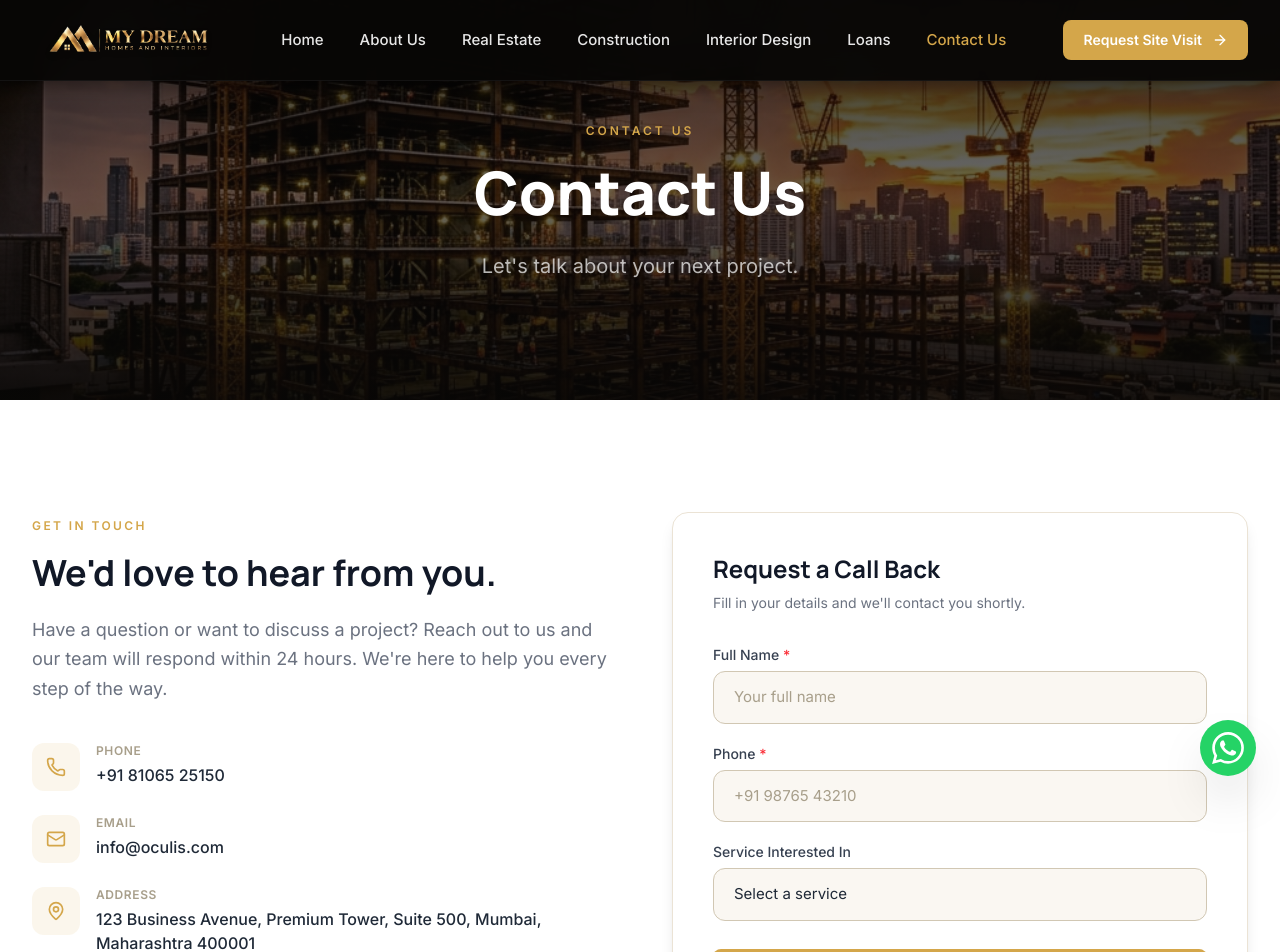
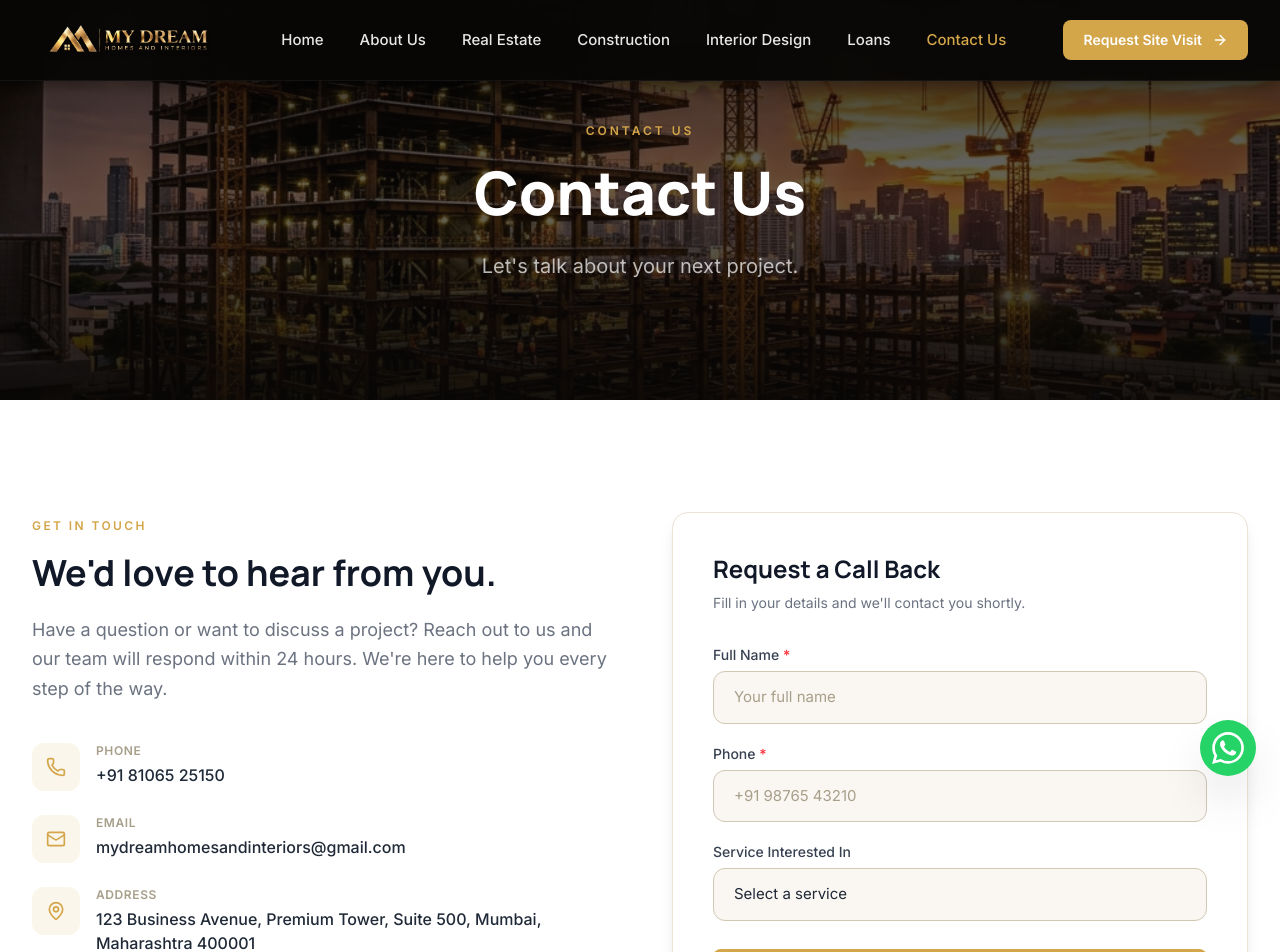
Before and after one commit to Mahesh0237/ManiRealestatewebsite, a React (Vite) app: page /contact in a window 1280 px wide. Shown: the top 952 px of the page. Built offline with nearby package versions, Linux system fonts and the light colour scheme.

Commit message:
newupdates

```diff
--- a/src/components/layout/Footer.tsx
+++ b/src/components/layout/Footer.tsx
@@ -22,7 +22,7 @@ export default function Footer() {
 
   const socialLinks = [
     { icon: FacebookIcon, href: '#', label: 'Facebook' },
-    { icon: InstagramIcon, href: '#', label: 'Instagram' },
+    { icon: InstagramIcon, href: 'https://www.instagram.com/my_dream_homes_and_interiors', label: 'Instagram' },
     { icon: LinkedInIcon, href: '#', label: 'LinkedIn' },
     { icon: YoutubeIcon, href: '#', label: 'YouTube' },
   ];
--- a/src/data/content.ts
+++ b/src/data/content.ts
@@ -130,7 +130,7 @@ export const CORE_VALUES: Value[] = [
 
 export const CONTACT_INFO: ContactInfo = {
   phone: '+91 81065 25150',
-  email: 'info@oculis.com',
+  email: 'mydreamhomesandinteriors@gmail.com',
   address: '123 Business Avenue, Premium Tower, Suite 500, Mumbai, Maharashtra 400001',
   hours: 'Mon - Sat: 9:00 AM - 6:00 PM',
 };
--- a/src/pages/ContactPage.tsx
+++ b/src/pages/ContactPage.tsx
@@ -16,7 +16,7 @@ export default function ContactPage() {
 
   const socialLinks = [
     { icon: FacebookIcon, href: '#', label: 'Facebook' },
-    { icon: InstagramIcon, href: '#', label: 'Instagram' },
+    { icon: InstagramIcon, href: 'https://www.instagram.com/my_dream_homes_and_interiors', label: 'Instagram' },
     { icon: LinkedInIcon, href: '#', label: 'LinkedIn' },
     { icon: YoutubeIcon, href: '#', label: 'YouTube' },
   ];
--- a/src/pages/HomePage.tsx
+++ b/src/pages/HomePage.tsx
@@ -10,8 +10,8 @@ export default function HomePage() {
   return (
     <>
       <HeroCarousel />
+      <ServicesSection />
       <IntroSection />
-      <ServicesSection />
       <StatsSection />
       <WhyChooseUs />
       <ProjectsGallery />
```
